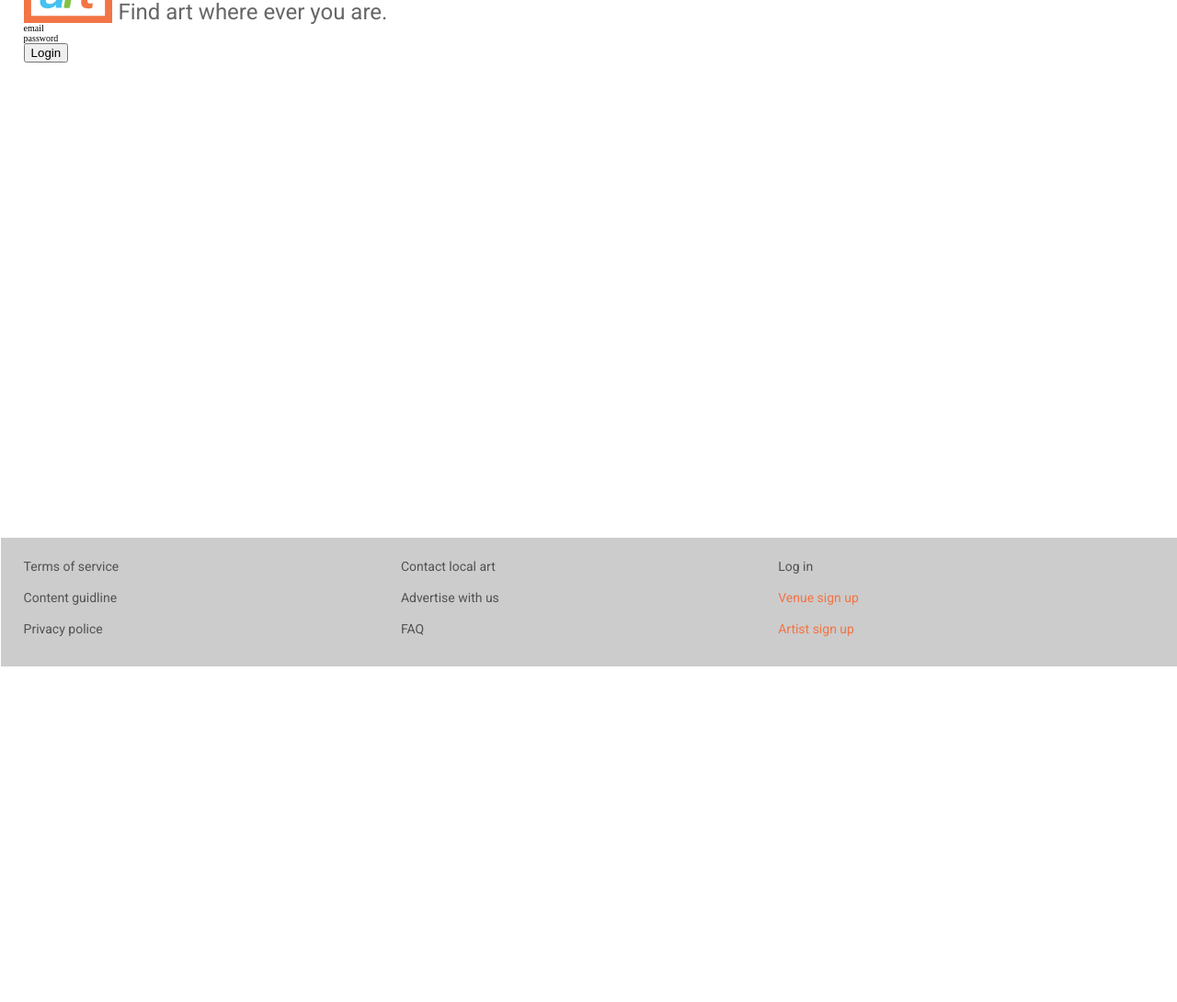
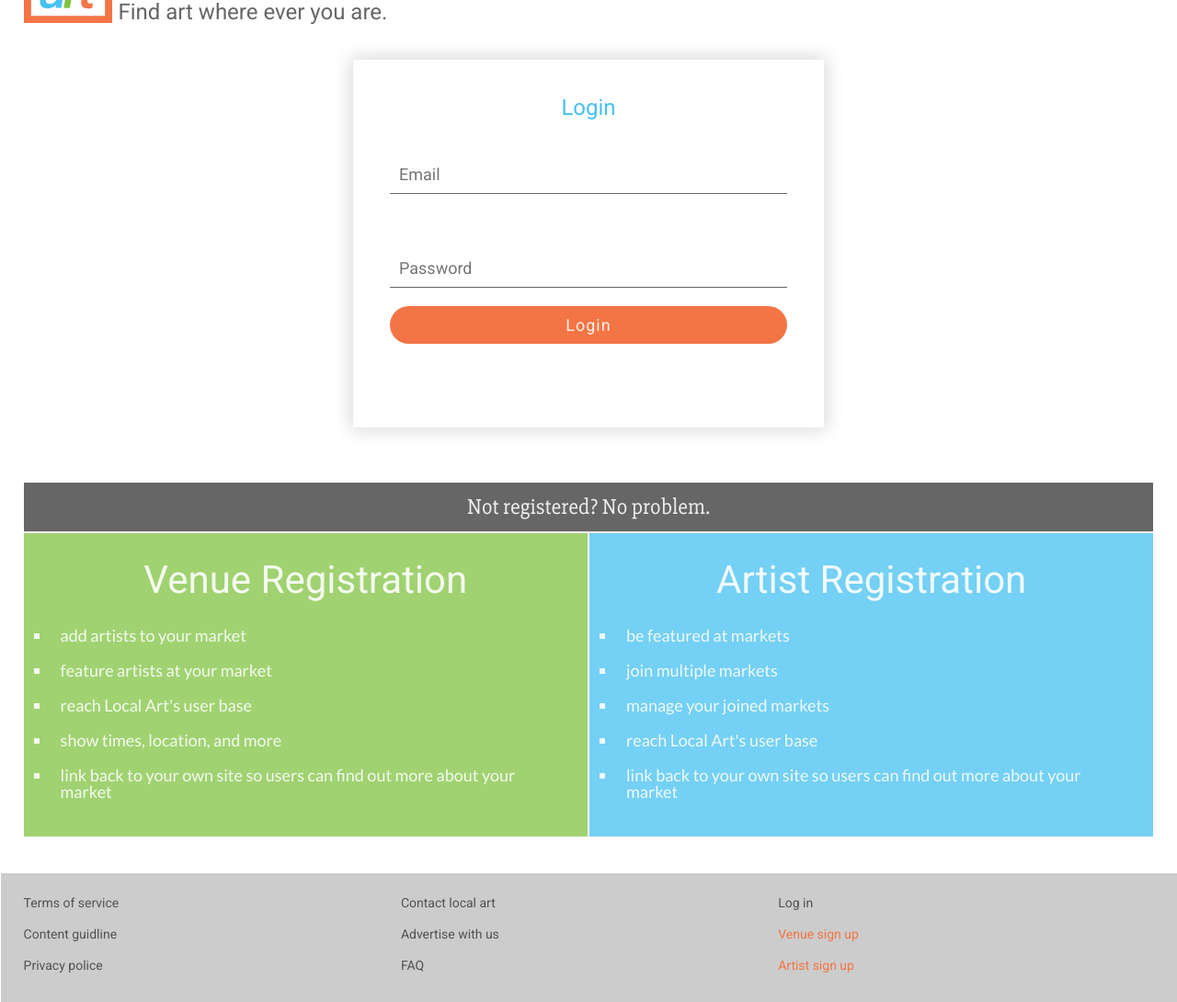
Before and after one commit to Maumasi/local_art, a Symfony app: template app/Resources/views/secure/login.html.twig in a window 1280 px wide. Shown: the part 97-1187 px from the top of the page at 92% size. Before the commit the page ends 822 px from the top, so only its background shows below. Run offline with Twig, Linux system fonts and the light colour scheme; the template is opened without the code that fills it, so the values that code supplies are empty; form fields are guessed from the names that the template uses; some libraries are stand-ins or nearby versions.

Commit message:
added some styles for the login page

```diff
--- a/app/Resources/views/secure/login.html.twig
+++ b/app/Resources/views/secure/login.html.twig
@@ -4,18 +4,71 @@
 
 <main class="login">
 
-    {% if error %}
-        <div>{{ error.messageKey|trans(error.messageData, 'security') }}</div>
-    {% endif %}
+    <div class="form-wrapper">
+        {% if error %}
+            <div>{{ error.messageKey|trans(error.messageData, 'security') }}</div>
+        {% endif %}
 
-    {{ form_start(login_form) }}
+        {{ form_start(login_form) }}
 
         {{ form_errors(login_form) }}
 
-        {{ form_row(login_form._email) }}
-        {{ form_row(login_form._password) }}
+        <p>Login</p>
+
+        {{ form_row(login_form._email, {
+            attr: {
+                placeholder: 'Email',
+            }
+        }) }}
+
+        {{ form_row(login_form._password, {
+            attr: {
+                placeholder: 'Password',
+            }
+        }) }}
+
         <button type="submit" formnovalidate>Login</button>
-    {{ form_end(login_form) }}
+
+        {{ form_end(login_form) }}
+    </div>
+
+    <p>Not registered? No problem.</p>
+
+    <section class="home-content">
+
+        {#/ venue CTA /#}
+        <div>
+            <a href="{{ path('venue_registration') }}">
+                <h2>Venue Registration</h2>
+
+                <ul>
+                    <li><p>add artists to your market</p></li>
+                    <li><p>feature artists at your market</p></li>
+                    <li><p>reach Local Art's user base</p></li>
+                    <li><p>show times, location, and more</p></li>
+                    <li><p>link back to your own site so users can find out more about your market</p></li>
+                </ul>
+            </a>
+        </div>
+
+
+        {#/ artist CTA /#}
+        <div id="registration">
+            <a href="{{ path('artist_registration') }}">
+                <h2>Artist Registration</h2>
+                {#<p>Create an artist account to:</p>#}
+
+                <ul>
+                    <li><p>be featured at markets</p></li>
+                    <li><p>join multiple markets</p></li>
+                    <li><p>manage your joined markets</p></li>
+                    <li><p>reach Local Art's user base</p></li>
+                    <li><p>link back to your own site so users can find out more about your market</p></li>
+                </ul>
+
+            </a>
+        </div>
+    </section>
 
 </main>
 
--- a/devAssets/sass/common/_login.sass
+++ b/devAssets/sass/common/_login.sass
@@ -1,3 +1,55 @@
 
 // login
 main.login
+
+  div.form-wrapper
+    display: flex
+    align-items: center
+    justify-content: center
+
+
+  form
+    +col(5)
+    height: 40rem
+    display: flex
+    flex-direction: column
+    padding: 4rem
+    margin: 4rem 0 6rem
+    border-radius: 1px
+    box-shadow: 0 0 20px 3px rgba(0, 0, 0, 0.15)
+
+    p
+      +displayFont(2.4)
+      color: $blue
+      text-align: center
+
+    label
+      display: none
+
+    input
+      border-bottom: 1px solid rgba(0, 0, 0, $siteGreyShade)
+      padding: 1rem
+      margin: 4rem 0 2rem
+      +displayFont(1.8)
+      color: rgba(0, 0, 0, $siteGreyShade)
+      width: 100%
+
+    button
+      +displayFont(1.8)
+      letter-spacing: 1px
+      border: 0
+      padding: 1rem
+      border-radius: 50rem
+      background: $orange
+      color: $white
+
+      &:hover
+        background: $blue
+
+  & > p
+    +paragraphFont(2.4)
+    padding: 1rem
+    background: rgba(0, 0, 0, $siteGreyShade)
+    color: $white
+    text-align: center
+    border-bottom: 2px solid $white
--- a/web/css/styles.css
+++ b/web/css/styles.css
@@ -145,6 +145,59 @@ footer {
     color: rgba(0, 0, 0, 0.6); }
     footer ul:last-child li:first-child a:hover {
       color: #46c1f0; }
+
+main.login div.form-wrapper {
+  display: flex;
+  align-items: center;
+  justify-content: center; }
+
+main.login form {
+  width: calc((100% / 12) * 5);
+  margin: 0;
+  padding: 0;
+  height: 40rem;
+  display: flex;
+  flex-direction: column;
+  padding: 4rem;
+  margin: 4rem 0 6rem;
+  border-radius: 1px;
+  box-shadow: 0 0 20px 3px rgba(0, 0, 0, 0.15); }
+  main.login form p {
+    font-family: 'Roboto', sans-serif;
+    font-size: 2.4rem;
+    color: #46c1f0;
+    text-align: center; }
+  main.login form label {
+    display: none; }
+  main.login form input {
+    border-bottom: 1px solid rgba(0, 0, 0, 0.6);
+    padding: 1rem;
+    margin: 4rem 0 2rem;
+    font-family: 'Roboto', sans-serif;
+    font-size: 1.8rem;
+    color: rgba(0, 0, 0, 0.6);
+    width: 100%; }
+  main.login form button {
+    font-family: 'Roboto', sans-serif;
+    font-size: 1.8rem;
+    letter-spacing: 1px;
+    border: 0;
+    padding: 1rem;
+    border-radius: 50rem;
+    background: #f37444;
+    color: rgba(255, 255, 255, 0.89); }
+    main.login form button:hover {
+      background: #46c1f0; }
+
+main.login > p {
+  font-family: 'Slabo 27px', serif;
+  font-size: 2.4rem;
+  line-height: 3.36rem;
+  padding: 1rem;
+  background: rgba(0, 0, 0, 0.6);
+  color: rgba(255, 255, 255, 0.89);
+  text-align: center;
+  border-bottom: 2px solid rgba(255, 255, 255, 0.89); }
 
 main.home-page div.hero {
   background: url("../assets/local_art_hero.svg") no-repeat;
```
